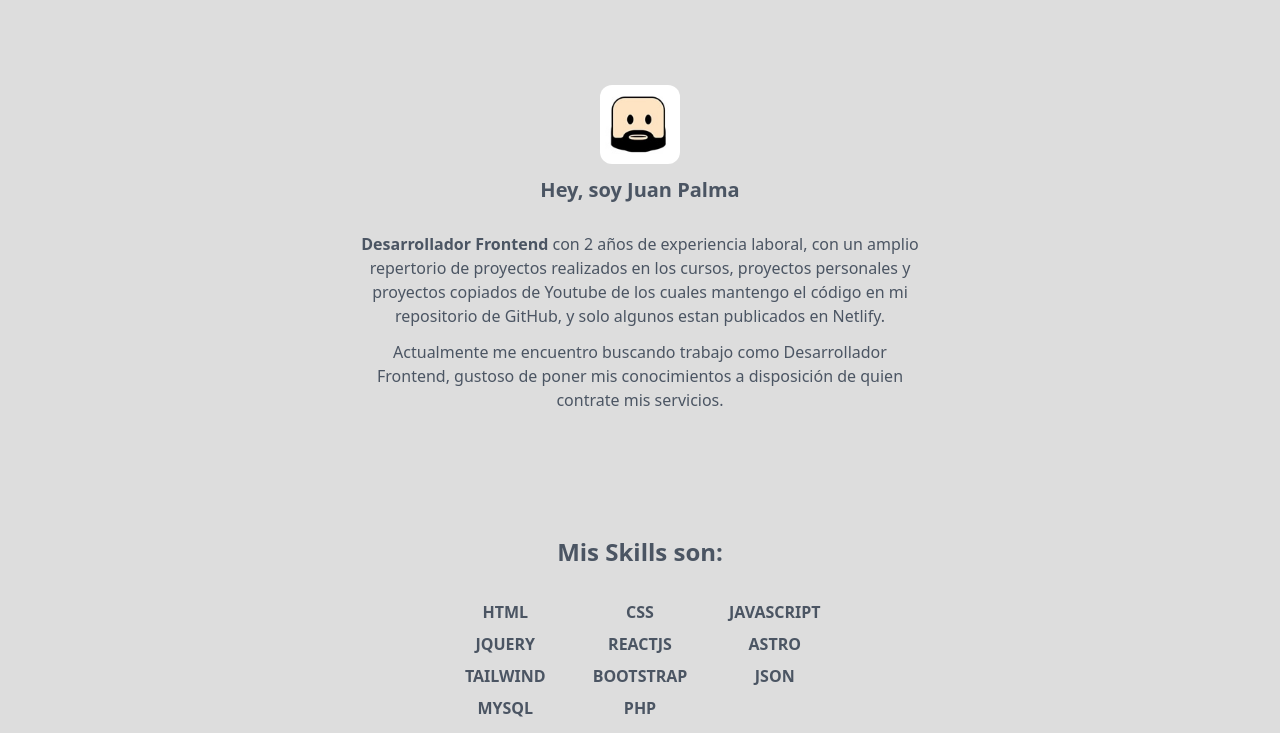
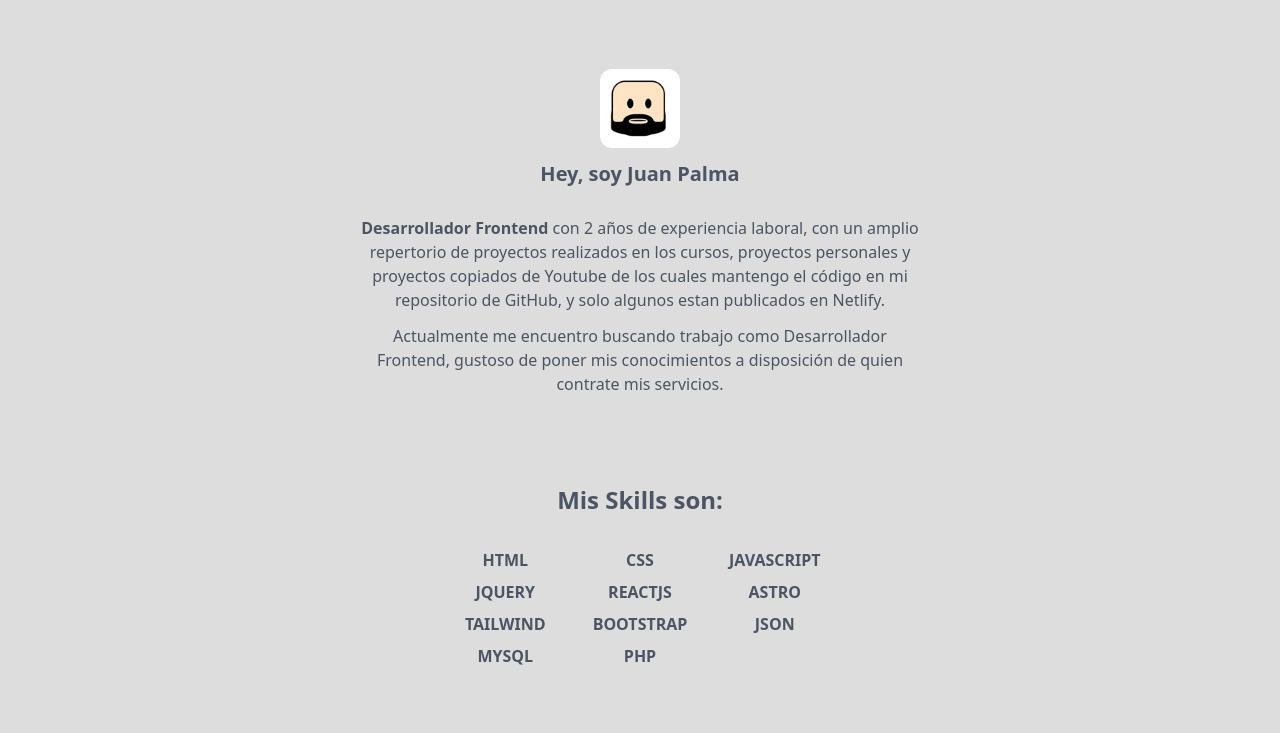
Before and after one commit to jpalma76/ejercicio-portfolio-con-astro, an Astro site: page / in a window 1280 px wide. Shown: the part 59-792 px from the top of the page. Built offline with nearby package versions, Linux system fonts and the light colour scheme; Astro itself is replaced by a stand-in of ours.

Commit message:
disminuye margin y padding

```diff
--- a/src/components/Section.astro
+++ b/src/components/Section.astro
@@ -1,3 +1,3 @@
-<section class="max-w-[750px] mx-auto flex flex-col items-center px-24  xs:10px pt-16 mb-10">
+<section class="max-w-[750px] mx-auto flex flex-col items-center px-24  xs:10px pt-12 mb-5">
   <slot/>
 </section>
```
